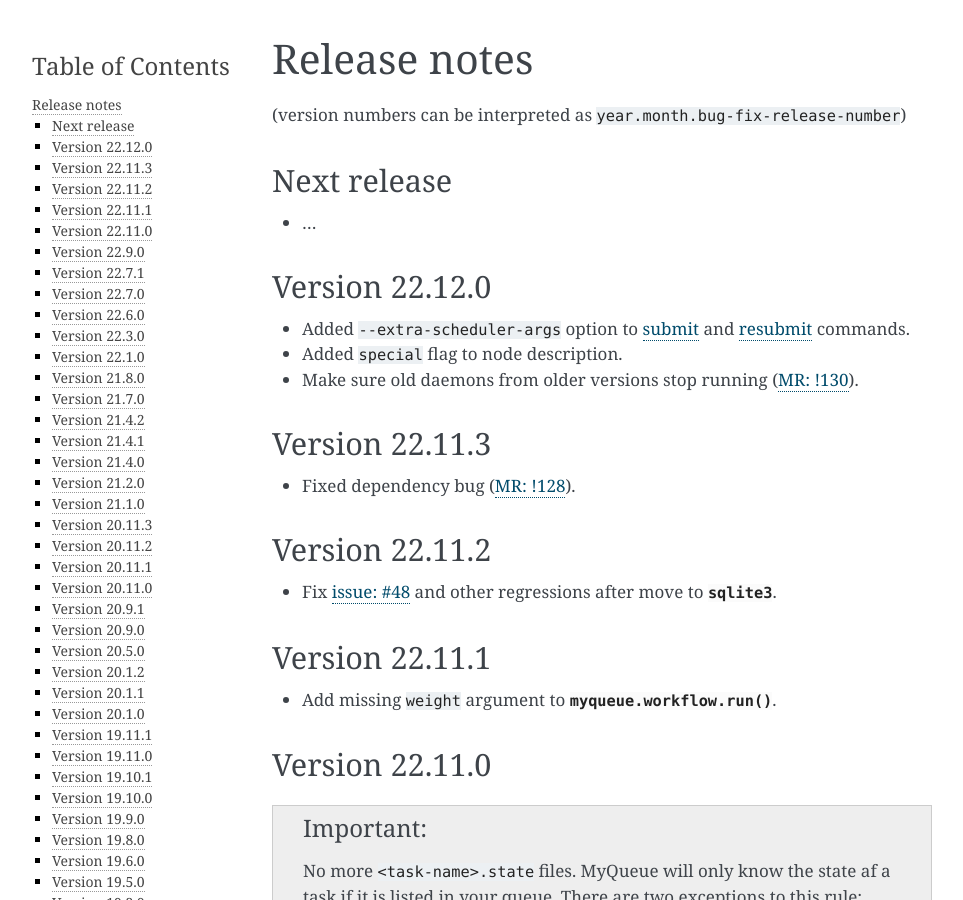
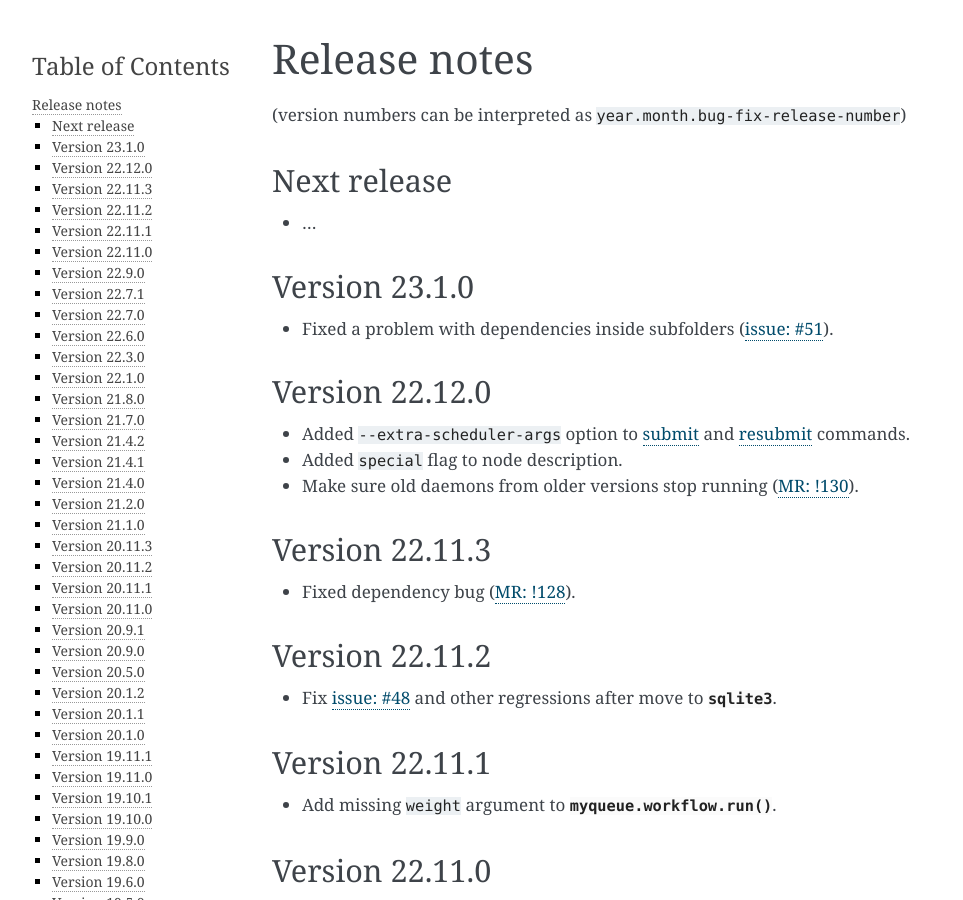
Before and after one commit to Yangxinsix/myqueue, a Sphinx documentation site: the page built from docs/releasenotes.rst, in a window 1280 px wide and 900 px high. Shown: the whole window, without its empty margins (148-1111 px from the left). Built offline with Sphinx 7.4.7, drawn with Linux system fonts in a browser that asks for light colours.

Commit message:
Bump version

```diff
--- a/docs/releasenotes.rst
+++ b/docs/releasenotes.rst
@@ -12,6 +12,12 @@
 ============
 
 * ...
+
+
+Version 23.1.0
+==============
+
+* Fixed a problem with dependencies inside subfolders (:issue:`51`).
 
 
 Version 22.12.0
--- a/myqueue/__init__.py
+++ b/myqueue/__init__.py
@@ -9,7 +9,7 @@
     from myqueue.task import Task
 
 
-__version__ = '22.12.1b1'
+__version__ = '23.1.0'
 
 
 def submit(*tasks: Task, verbosity: int = 1, dry_run: bool = False) -> None:
```
Also changed, not shown: .gitlab-ci.yml.
